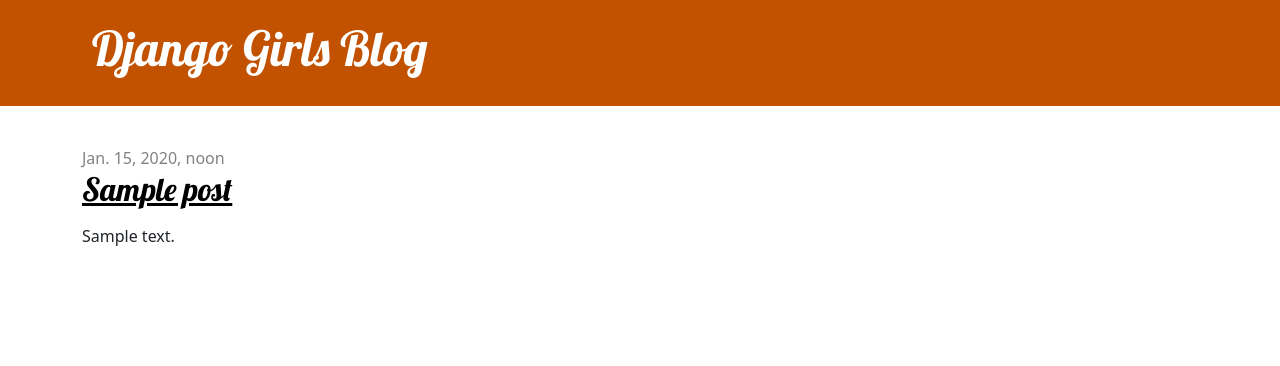
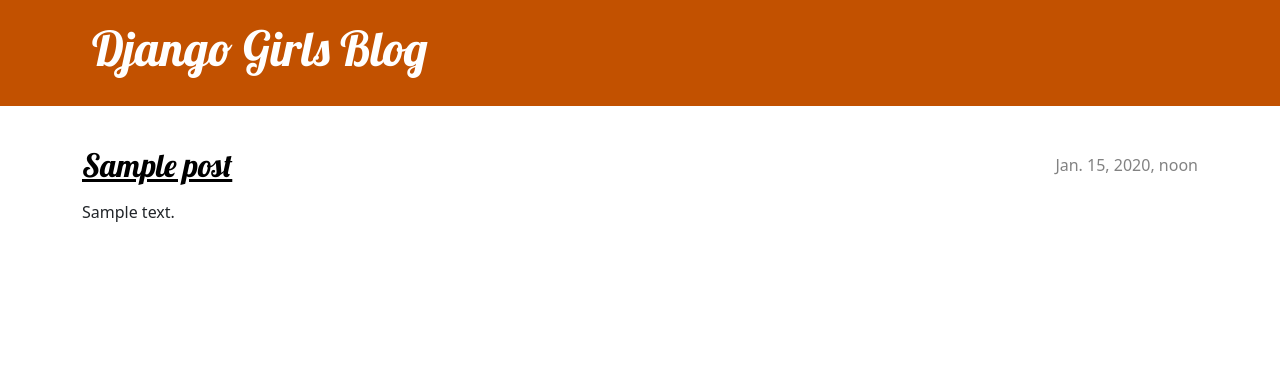
Before and after one commit to paatre/djangogirls, a Django app: page / in a window 1280 px wide. Shown: the top 366 px of the page. Run offline with Django 3.2, Linux system fonts and the light colour scheme; tables that the repository leaves empty hold one stand-in row (values such as "Sample post").

Commit message:
Put published date into level with header.

```diff
--- a/blog/static/css/blog.css
+++ b/blog/static/css/blog.css
@@ -62,6 +62,10 @@
   color: #000000;
 }
 
+.post > .published-date-container {
+  padding: 7px 0;
+}
+
 .post > aside {
   float: right;
 }
--- a/blog/templates/blog/post_list.html
+++ b/blog/templates/blog/post_list.html
@@ -3,9 +3,11 @@
 {% block content %}
     {% for post in posts %}
         <article class="post">
-            <time class="date">
-                {{ post.published_date }}
-            </time>
+            <aside class="published-date-container">
+              <time class="date">
+                  {{ post.published_date }}
+              </time>
+            </aside>
             <h2>
               <a href="{% url 'post_detail' pk=post.pk %}">
                 {{ post.title }}
```
